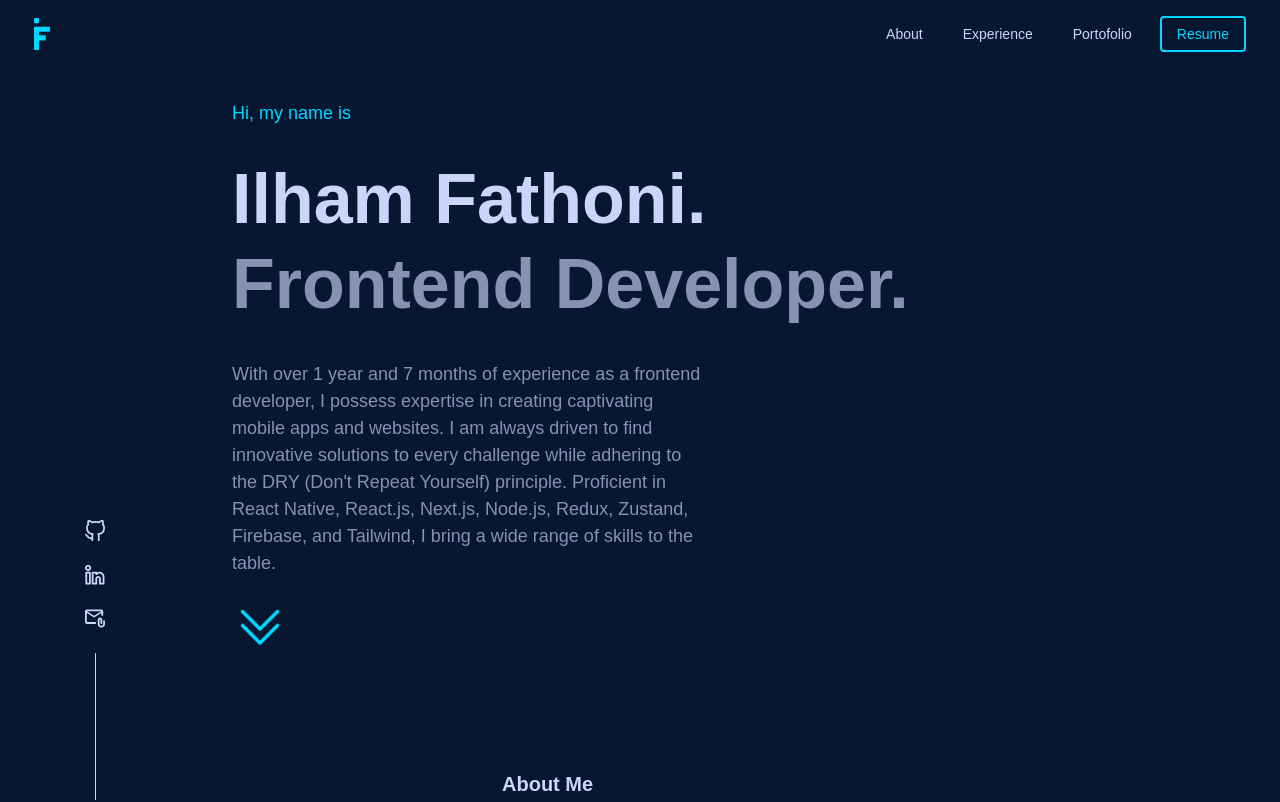
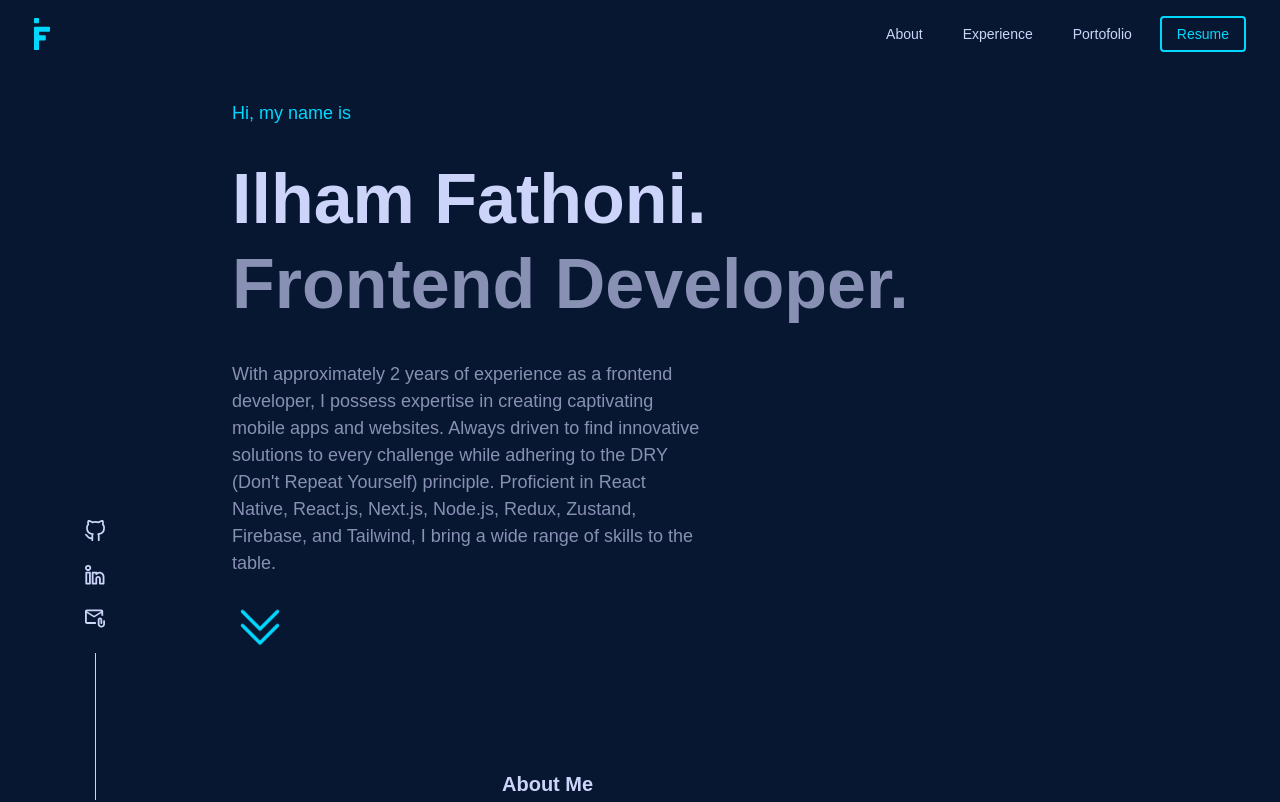
Before and after one commit to ilhamfathoni2/ilham-portofolio, a Next.js app: page / in a window 1280 px wide. Shown: the top 802 px of the page. Built offline with nearby package versions, Linux system fonts and the light colour scheme.

Commit message:
change summary

```diff
--- a/src/components/home/sectionOne.tsx
+++ b/src/components/home/sectionOne.tsx
@@ -44,7 +44,7 @@ export const SectionOne = () => {
         </h1>
         <p className="text-textSecondary text-[16px] lg:text-[18px] xl:text-[18px] 2xl:text-[18px] mt-3 mb-9 lg:w-[500px] pr-7">
           {
-            "With over 1 year and 7 months of experience as a frontend developer, I possess expertise in creating captivating mobile apps and websites. I am always driven to find innovative solutions to every challenge while adhering to the DRY (Don't Repeat Yourself) principle. Proficient in React Native, React.js, Next.js, Node.js, Redux, Zustand, Firebase, and Tailwind, I bring a wide range of skills to the table."
+            "With approximately 2 years of experience as a frontend developer, I possess expertise in creating captivating mobile apps and websites. Always driven to find innovative solutions to every challenge while adhering to the DRY (Don't Repeat Yourself) principle. Proficient in React Native, React.js, Next.js, Node.js, Redux, Zustand, Firebase, and Tailwind, I bring a wide range of skills to the table."
           }
         </p>
         <a onClick={handleAbout} className="rounded-full">
```
